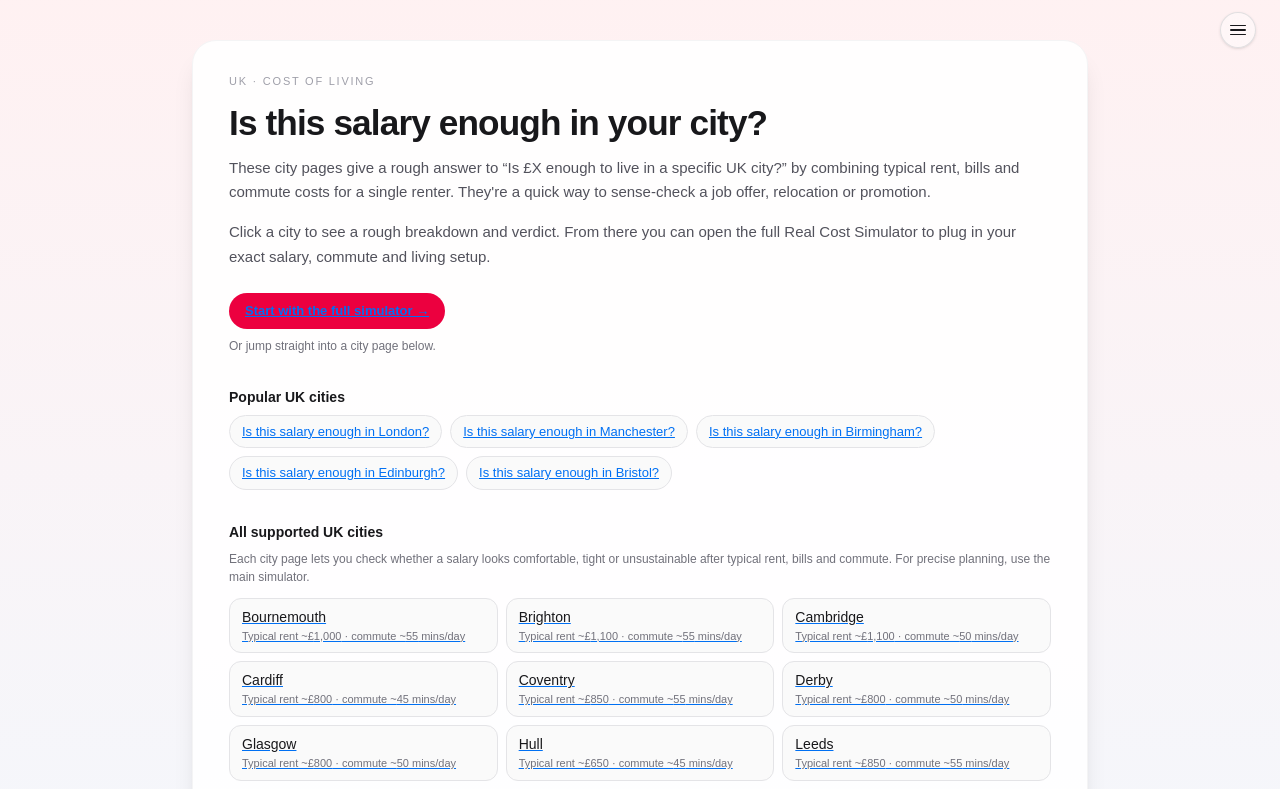
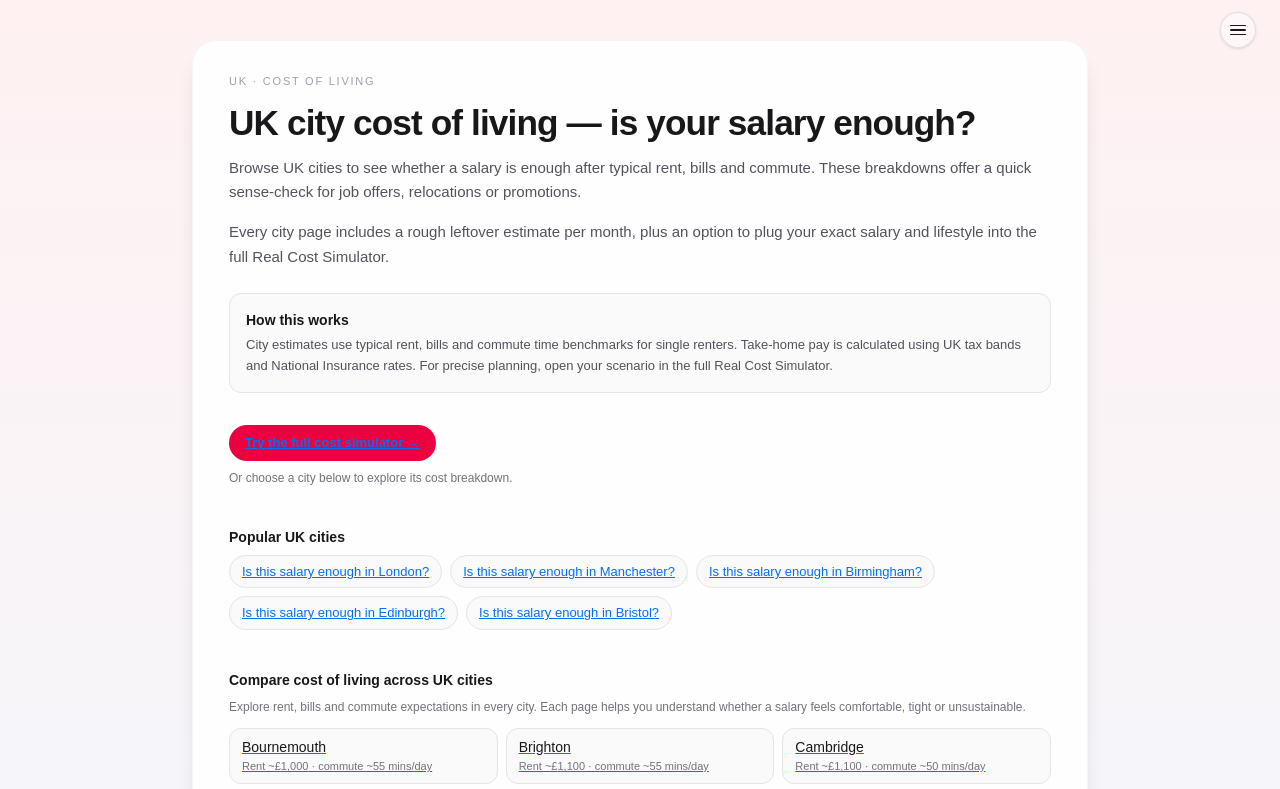
Before and after one commit to bendover19/real-cost-sim, a Next.js app: page /enough in a window 1280 px wide. Shown: the top 789 px of the page. Built offline with nearby package versions, Linux system fonts and the light colour scheme.

Commit message:
Update page.tsx

```diff
--- a/app/enough/page.tsx
+++ b/app/enough/page.tsx
@@ -3,10 +3,23 @@ import type { Metadata } from "next";
 import Link from "next/link";
 import { UK_CITIES } from "../cityConfig";
 
+// ------------------------------
+// SEO Metadata
+// ------------------------------
 export const metadata: Metadata = {
-  title: "Is this salary enough in your city? | Real Cost Sim",
+  title: "UK Cost of Living by City — Is Your Salary Enough? | Real Cost Simulator",
   description:
-    "Browse UK cities and see if a salary is enough after rent, bills and commute. Then open your exact scenario in the full Real Cost Simulator.",
+    "Compare the cost of living across 30+ UK cities. Check if your salary is enough after rent, bills and commute. View breakdowns for London, Manchester, Bristol, Edinburgh and more.",
+  alternates: {
+    canonical: "https://www.real-cost-sim.com/enough",
+  },
+  openGraph: {
+    title: "UK Cost of Living by City — Is Your Salary Enough?",
+    description:
+      "Browse UK cities and see whether a salary is enough after rent, bills and commute. Then plug in your exact scenario in the Real Cost Simulator.",
+    url: "https://www.real-cost-sim.com/enough",
+    type: "website",
+  }
 };
 
 const POPULAR_CITY_SLUGS = [
@@ -30,43 +43,93 @@ export default function EnoughHubPage() {
     <main className="min-h-screen flex justify-center items-start bg-gradient-to-b from-rose-50 to-sky-50 px-4 py-10">
       <section className="w-full max-w-4xl">
 
+        {/* Hidden FAQ Schema for SEO */}
+        <script
+          type="application/ld+json"
+          dangerouslySetInnerHTML={{
+            __html: JSON.stringify({
+              "@context": "https://schema.org",
+              "@type": "FAQPage",
+              "mainEntity": [
+                {
+                  "@type": "Question",
+                  "name": "How do I know if my salary is enough to live in a UK city?",
+                  "acceptedAnswer": {
+                    "@type": "Answer",
+                    "text":
+                      "Each city page shows a rough breakdown of typical rent, bills and commute costs for single renters, plus a leftover estimate. You can then open the Real Cost Simulator to test your exact numbers."
+                  }
+                },
+                {
+                  "@type": "Question",
+                  "name": "Which UK cities are cheapest for single renters?",
+                  "acceptedAnswer": {
+                    "@type": "Answer",
+                    "text":
+                      "Cities like Hull, Stoke, Swansea and Derby tend to have lower rents and commute costs. London, Brighton and Oxford are among the most expensive."
+                  }
+                },
+                {
+                  "@type": "Question",
+                  "name": "Can I calculate my exact take-home pay and leftover money?",
+                  "acceptedAnswer": {
+                    "@type": "Answer",
+                    "text":
+                      "Yes. After opening a city page you can launch the Real Cost Simulator, which calculates your take-home pay, rent impact, commute time value and leftover money with your exact setup."
+                  }
+                }
+              ]
+            }),
+          }}
+        />
+
         <div className="rounded-3xl bg-white/95 shadow-xl border border-zinc-100 px-6 py-7 md:px-9 md:py-8">
           <p className="text-[11px] uppercase tracking-[0.16em] text-zinc-400 mb-3">
-            UK · Cost of living
+            UK · Cost of Living
           </p>
 
           <h1 className="text-3xl md:text-[2.2rem] font-semibold tracking-tight text-zinc-900 mb-3">
-            Is this salary enough in your city?
+            UK city cost of living — is your salary enough?
           </h1>
 
           <p className="text-sm md:text-[15px] text-zinc-600 mb-4 leading-relaxed">
-            These city pages give a rough answer to “Is £X enough to live in
-            {` `}a specific UK city?” by combining typical rent, bills and
-            commute costs for a single renter. They&apos;re a quick way to sense-check
-            a job offer, relocation or promotion.
+            Browse UK cities to see whether a salary is enough after typical
+            rent, bills and commute. These breakdowns offer a quick sense-check
+            for job offers, relocations or promotions.
           </p>
 
           <p className="text-sm md:text-[15px] text-zinc-600 mb-6 leading-relaxed">
-            Click a city to see a rough breakdown and verdict. From there you
-            can open the full Real Cost Simulator to plug in your exact salary,
-            commute and living setup.
+            Every city page includes a rough leftover estimate per month, plus an
+            option to plug your exact salary and lifestyle into the full Real
+            Cost Simulator.
           </p>
 
+          {/* Methodology / how this works */}
+          <div className="mb-8 p-4 rounded-xl bg-zinc-50 border border-zinc-200">
+            <h2 className="text-sm font-semibold text-zinc-900 mb-1">How this works</h2>
+            <p className="text-[13px] text-zinc-600 leading-relaxed">
+              City estimates use typical rent, bills and commute time benchmarks
+              for single renters. Take-home pay is calculated using UK tax bands and
+              National Insurance rates. For precise planning, open your scenario in
+              the full Real Cost Simulator.
+            </p>
+          </div>
+
           {/* CTA to main simulator */}
-          <div className="mb-8">
+          <div className="mb-10">
             <Link
               href="/sim"
               className="inline-flex items-center justify-center rounded-full bg-rose-600 hover:bg-rose-700 text-white text-[13px] font-semibold px-4 py-2 transition-colors"
             >
-              Start with the full simulator →
+              Try the full cost simulator →
             </Link>
             <p className="mt-2 text-[12px] text-zinc-500">
-              Or jump straight into a city page below.
+              Or choose a city below to explore its cost breakdown.
             </p>
           </div>
 
           {/* Popular cities */}
-          <div className="mb-8">
+          <div className="mb-10">
             <h2 className="text-sm font-semibold text-zinc-900 mb-2">
               Popular UK cities
             </h2>
@@ -83,15 +146,15 @@ export default function EnoughHubPage() {
             </div>
           </div>
 
-          {/* All UK cities */}
+          {/* All cities */}
           <div>
             <h2 className="text-sm font-semibold text-zinc-900 mb-2">
-              All supported UK cities
+              Compare cost of living across UK cities
             </h2>
             <p className="text-[12px] text-zinc-500 mb-3">
-              Each city page lets you check whether a salary looks comfortable,
-              tight or unsustainable after typical rent, bills and commute. For
-              precise planning, use the main simulator.
+              Explore rent, bills and commute expectations in every city. Each
+              page helps you understand whether a salary feels comfortable,
+              tight or unsustainable.
             </p>
 
             <div className="grid grid-cols-1 sm:grid-cols-2 md:grid-cols-3 gap-2 text-sm">
@@ -105,7 +168,7 @@ export default function EnoughHubPage() {
                     {city.label}
                   </span>
                   <span className="text-[11px] text-zinc-500 mt-0.5">
-                    Typical rent ~£{city.typicalRentSingle.toLocaleString("en-GB")} ·
+                    Rent ~£{city.typicalRentSingle.toLocaleString("en-GB")} ·
                     commute ~{city.typicalCommuteMins} mins/day
                   </span>
                 </Link>
```
